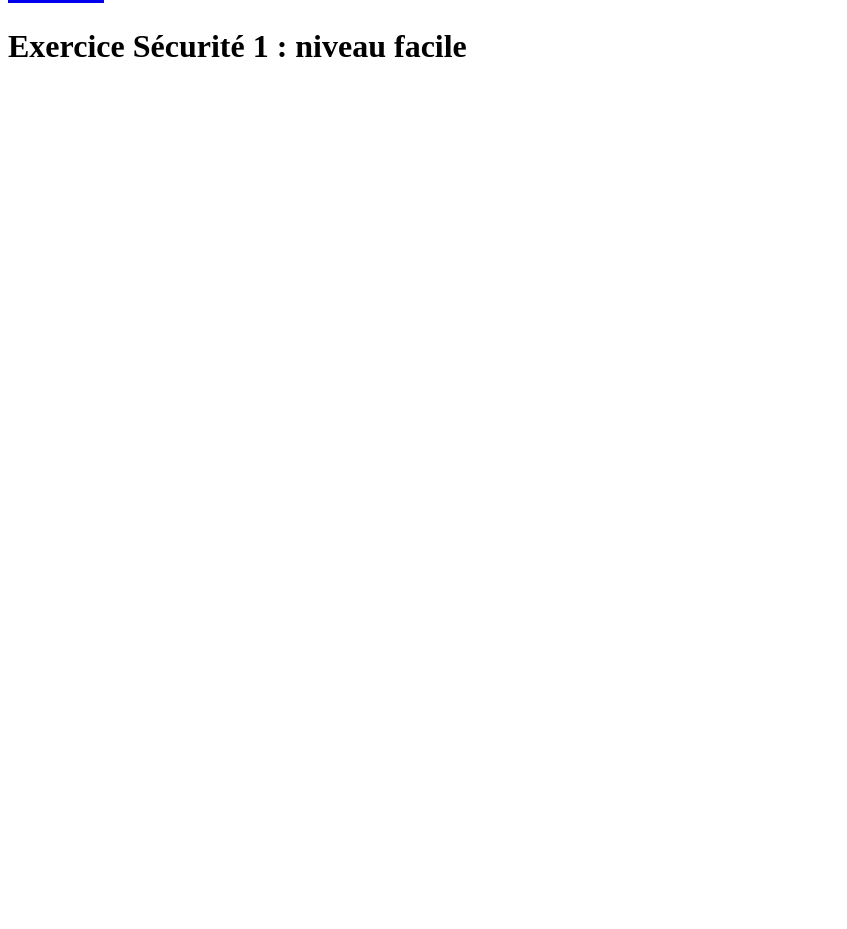
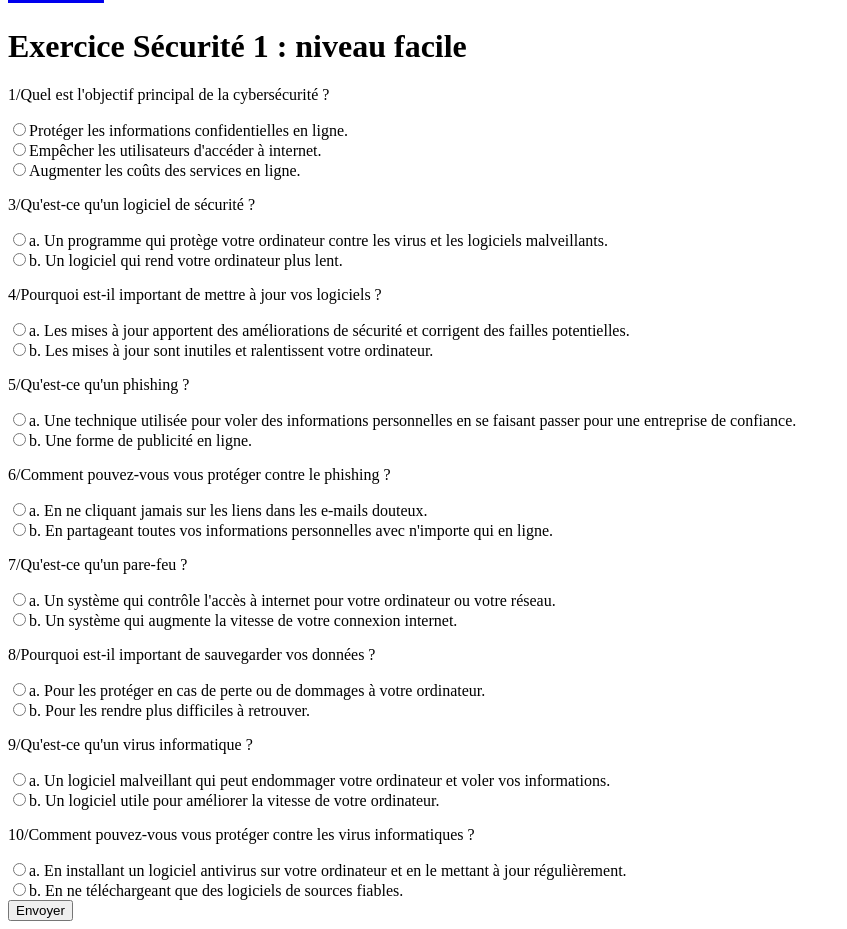
Before and after one commit to rmathey/challenge48, a Vue app: page /exercice-securite-1 in a window 1280 px wide. Shown: the part 221-1150 px from the top of the page, without its empty margins (0-847 px from the left). Before the commit the page ends 800 px from the top, so only its background shows below. Built offline with nearby package versions, Linux system fonts and the light colour scheme.

Commit message:
ajout quizz

```diff
--- a/src/pages/exos/Exo-query-1.vue
+++ b/src/pages/exos/Exo-query-1.vue
@@ -1,5 +1,6 @@
 <template>
     <h1><a href="/">Retour</a></h1>
+    <h1>Exercice query 1 : niveau facile</h1>
     <div v-if="this.$route.query.user !== 'admin'">
         <h3>Énoncé:</h3>
         <p>
--- a/src/pages/exos/Exo-query-2.vue
+++ b/src/pages/exos/Exo-query-2.vue
@@ -1,5 +1,6 @@
 <template>
     <h1><a href="/">Retour</a></h1>
+    <h1>Exercice query 2 : niveau intermédiaire</h1>
 
     <div v-if="this.$route.query.user != 'admin' && this.$route.query.password != 'admin'">
         <h3>Énoncé:</h3>
--- a/src/pages/exos/Exo-query-3.vue
+++ b/src/pages/exos/Exo-query-3.vue
@@ -1,5 +1,6 @@
 <template>
     <h1><a href="/">Retour</a></h1>
+    <h1>Exercice query 3 : niveau avancé</h1>
 
     <div v-if="this.$route.query.isAdmin != 'true'">
         <h3>Énoncé:</h3>
--- a/src/pages/exos/Exo-securite-1.vue
+++ b/src/pages/exos/Exo-securite-1.vue
@@ -1,11 +1,188 @@
 <template>
     <h1><a href="/">Retour</a></h1>
     <h1>Exercice Sécurité 1 : niveau facile</h1>
+    <div>
+        <form>
+            <div>
+                <p>
+                    1/Quel est l'objectif principal de la cybersécurité ?
+                </p>
+                <div>
+                    <input type="radio" id="a" value="a" v-model="reponse1">
+                    <label for="a">Protéger les informations confidentielles en ligne.</label>
+                </div>
+                <div>
+                    <input type="radio" id="b" value="b" v-model="reponse1">
+                    <label for="b">Empêcher les utilisateurs d'accéder à internet.</label>
+                </div>
+                <div>
+                    <input type="radio" id="c" value="c" v-model="reponse1">
+                    <label for="c">Augmenter les coûts des services en ligne.</label>
+                </div>
+            </div>
+
+            <div>
+                <p>
+                    3/Qu'est-ce qu'un logiciel de sécurité ?
+                </p>
+                <div>
+                    <input type="radio" id="a" value="a" v-model="reponse3">
+                    <label for="a">a. Un programme qui protège votre ordinateur contre les virus et les logiciels
+                        malveillants.</label>
+                </div>
+                <div>
+                    <input type="radio" id="b" value="b" v-model="reponse3">
+                    <label for="b">b. Un logiciel qui rend votre ordinateur plus lent.</label>
+                </div>
+            </div>
+
+            <div>
+                <p>
+                    4/Pourquoi est-il important de mettre à jour vos logiciels ?
+                </p>
+                <div>
+                    <input type="radio" id="a" value="a" v-model="reponse4">
+                    <label for="a">a. Les mises à jour apportent des améliorations de sécurité et corrigent des failles
+                        potentielles.</label>
+                </div>
+                <div>
+                    <input type="radio" id="b" value="b" v-model="reponse4">
+                    <label for="b">b. Les mises à jour sont inutiles et ralentissent votre ordinateur.</label>
+                </div>
+            </div>
+
+            <div>
+                <p>
+                    5/Qu'est-ce qu'un phishing ?
+                </p>
+                <div>
+                    <input type="radio" id="a" value="a" v-model="reponse5">
+                    <label for="a">a. Une technique utilisée pour voler des informations personnelles en se faisant
+                        passer pour une entreprise de confiance.</label>
+                </div>
+                <div>
+                    <input type="radio" id="b" value="b" v-model="reponse5">
+                    <label for="b">b. Une forme de publicité en ligne.</label>
+                </div>
+            </div>
+
+            <div>
+                <p>
+                    6/Comment pouvez-vous vous protéger contre le phishing ?
+                </p>
+                <div>
+                    <input type="radio" id="a" value="a" v-model="reponse6">
+                    <label for="a">a. En ne cliquant jamais sur les liens dans les e-mails douteux.</label>
+                </div>
+                <div>
+                    <input type="radio" id="b" value="b" v-model="reponse6">
+                    <label for="b">b. En partageant toutes vos informations personnelles avec n'importe qui en
+                        ligne.</label>
+                </div>
+            </div>
+
+            <div>
+
+                <p>7/Qu'est-ce qu'un pare-feu ?</p>
+                <div>
+                    <input type="radio" id="a" value="a" v-model="reponse7">
+                    <label for="a">a. Un système qui contrôle l'accès à internet pour votre ordinateur ou votre
+                        réseau.</label>
+                </div>
+                <div>
+                    <input type="radio" id="b" value="b" v-model="reponse7">
+                    <label for="b">b. Un système qui augmente la vitesse de votre connexion internet.</label>
+                </div>
+            </div>
+
+            <div>
+                <p>8/Pourquoi est-il important de sauvegarder vos données ?</p>
+                <div>
+                    <input type="radio" id="a" value="a" v-model="reponse8">
+                    <label for="a">a. Pour les protéger en cas de perte ou de dommages à votre ordinateur.</label>
+                </div>
+                <div>
+                    <input type="radio" id="b" value="b" v-model="reponse8">
+                    <label for="b">b. Pour les rendre plus difficiles à retrouver.</label>
+                </div>
+            </div>
+
+            <div>
+                <p>9/Qu'est-ce qu'un virus informatique ?</p>
+                <div>
+                    <input type="radio" id="a" value="a" v-model="reponse9">
+                    <label for="a">a. Un logiciel malveillant qui peut endommager votre ordinateur et voler vos
+                        informations.</label>
+                </div>
+                <div>
+                    <input type="radio" id="b" value="b" v-model="reponse9">
+                    <label for="b">b. Un logiciel utile pour améliorer la vitesse de votre ordinateur.</label>
+                </div>
+            </div>
+
+            <div>
+                <p>10/Comment pouvez-vous vous protéger contre les virus informatiques ?</p>
+                <div>
+                    <input type="radio" id="a" value="a" v-model="reponse10">
+                    <label for="a">a. En installant un logiciel antivirus sur votre ordinateur et en le mettant à jour
+                        régulièrement.</label>
+                </div>
+                <div>
+                    <input type="radio" id="b" value="b" v-model="reponse10">
+                    <label for="b">b. En ne téléchargeant que des logiciels de sources fiables.</label>
+                </div>
+            </div>
+
+        </form>
+        <button @click="sendAnswers">Envoyer</button>
+    </div>
 </template>
 
 <script>
 export default {
-    components: {
+    data() {
+        return {
+            reponse1: '',
+            reponse2: '',
+            reponse3: '',
+            reponse4: '',
+            reponse5: '',
+            reponse6: '',
+            reponse7: '',
+            reponse8: '',
+            reponse9: '',
+            reponse10: '',
+        }
+    },
+    methods: {
+        sendAnswers() {
+            const responses = [
+                this.reponse1,
+                this.reponse2,
+                this.reponse3,
+                this.reponse4,
+                this.reponse5,
+                this.reponse6,
+                this.reponse7,
+                this.reponse8,
+                this.reponse9,
+                this.reponse10
+            ]
+            const correct_responses = [
+                "a",
+                "b",
+                "a",
+                "a",
+                "a",
+                "a",
+                "a",
+                "a",
+                "a",
+                "a"
+            ]
+            console.log(responses);
+            console.log(correct_responses);
+        }
     }
 }
 </script>
--- a/src/pages/exos/Exo-securite-2.vue
+++ b/src/pages/exos/Exo-securite-2.vue
@@ -1,11 +1,58 @@
 <template>
     <h1><a href="/">Retour</a></h1>
     <h1>Exercice Sécurité 2 : niveau intermédiaire</h1>
+
+    <form>
+      <div>
+        <label for="username">Nom d'utilisateur :</label>
+        <input id="username" v-model="username" type="text">
+      </div>
+      <div>
+        <label for="password">Mot de passe :</label>
+        <input id="password" v-model="password" type="password">
+      </div>
+      <div>
+        <button @click.prevent="submitForm">Se connecter</button>
+      </div>
+    </form>
+
+    <div v-if="showMessage">
+        <div v-if="connected">
+            Vous êtes connecté en tant que {{ this.username }}
+        </div>
+        <div v-else>
+            <p>
+                Username ou mot de passe incorrect
+            </p>
+        </div>
+    </div>
+
 </template>
 
 <script>
 export default {
-    components: {
+    data() {
+    return {
+      username: '',
+      password: '',
+      showMessage: false,
+      connected: false
     }
+  },
+  methods: {
+    submitForm() {
+      this.showMessage = true;
+      const username_list = [
+        "admin",
+        "root"
+      ]
+      if (username_list.includes(this.username.trim()) && username_list.includes(this.password.trim())){
+        this.connected = true;
+      }
+      else {
+        this.connected = false;
+      }
+    }
+  }
 }
 </script>
--- a/src/pages/exos/Exo-securite-3.vue
+++ b/src/pages/exos/Exo-securite-3.vue
@@ -1,11 +1,58 @@
 <template>
     <h1><a href="/">Retour</a></h1>
     <h1>Exercice Sécurité 3 : niveau avancé</h1>
+
+    <form>
+      <div>
+        <label for="username">Nom d'utilisateur :</label>
+        <input id="username" v-model="username" type="text">
+      </div>
+      <div>
+        <label for="password">Mot de passe :</label>
+        <input id="password" v-model="password" type="password">
+      </div>
+      <div>
+        <button @click.prevent="submitForm">Se connecter</button>
+      </div>
+    </form>
+
+    <div v-if="showMessage">
+        <div v-if="connected">
+            Vous êtes connecté en tant que {{ this.username }}
+        </div>
+        <div v-else>
+            <p>
+                Username ou mot de passe incorrect
+            </p>
+        </div>
+    </div>
+
 </template>
 
 <script>
 export default {
-    components: {
+    data() {
+    return {
+      username: '',
+      password: '',
+      showMessage: false,
+      connected: false
     }
+  },
+  methods: {
+    submitForm() {
+      this.showMessage = true;
+      const username_list = [
+        "admin",
+        "root"
+      ]
+      if (username_list.includes(this.username.trim()) && this.password.trim() == "' or 1 --"){
+        this.connected = true;
+      }
+      else {
+        this.connected = false;
+      }
+    }
+  }
 }
 </script>
```
